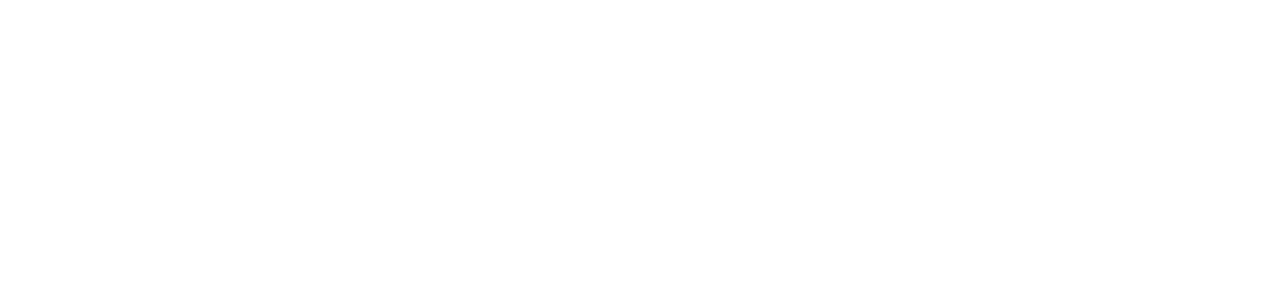
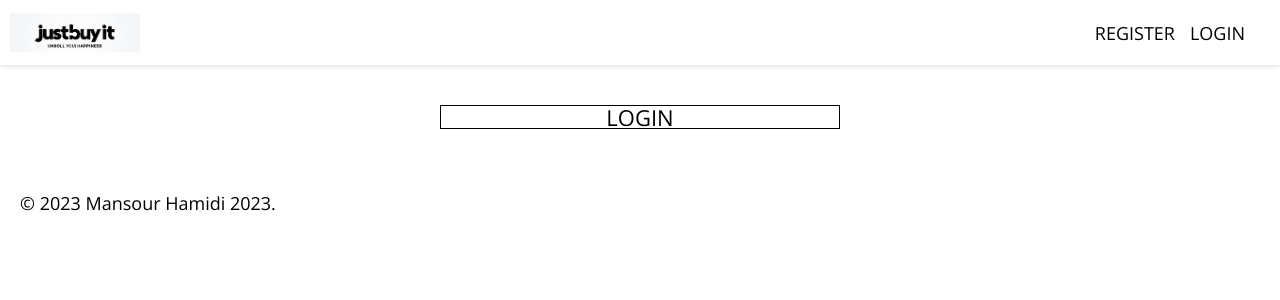
Before and after one commit to MansourHamidi94/eCommerce, a React (Create React App) app: page /login in a window 1280 px wide. Before the commit this address had no page. Shown: the top 300 px of the page. Built offline with nearby package versions, Linux system fonts and the light colour scheme.

Commit message:
login site started / firebase engaged

```diff
--- a/package.json
+++ b/package.json
@@ -6,6 +6,7 @@
     "@testing-library/jest-dom": "^5.17.0",
     "@testing-library/react": "^13.4.0",
     "@testing-library/user-event": "^13.5.0",
+    "firebase": "^10.5.2",
     "node-sass": "^7.0.3",
     "react": "^18.2.0",
     "react-dom": "^18.2.0",
--- a/src/App.js
+++ b/src/App.js
@@ -8,6 +8,7 @@
 // pages
 import Homepage from './pages/Homepage'
 import Registration from "./pages/Registration";
+import Login from './pages/Login';
 import './default.scss';
 
 function App() {
@@ -24,6 +25,11 @@
             <Registration />
           </MainLayout>
         } />
+        <Route path="/login" element={
+          <MainLayout>
+            <Login />
+          </MainLayout>
+        } />
       </Routes>
     </div>
   );
--- a/src/components/Header/index.js
+++ b/src/components/Header/index.js
@@ -23,6 +23,11 @@
                             Register
                             </Link>
                         </li>
+                        <li>
+                            <Link to ="/login">
+                            Login
+                            </Link>
+                        </li>
                     </ul>
                 </div>
             </div>
--- a/src/components/Header/styles.scss
+++ b/src/components/Header/styles.scss
@@ -36,7 +36,13 @@
                 padding: 0;
             }
             li {
+                display: inline-block;
                 list-style-type: none;
+                margin-right: 1.5rem;
+
+                &:last-child {
+                    margin-right: 0;
+                }
 
                 a {
                     font-size: 1.8 rem;
--- /dev/null
+++ b/src/components/SignIn/index.js
@@ -0,0 +1,18 @@
+import React from 'react';
+
+import './styles.scss';
+
+const SignIn = props => {
+    return (
+        <div className='signin'>
+            <div className='wrap'>
+                <h2>
+                    Login
+                </h2>
+            </div>
+
+        </div>
+    );
+}
+
+export default SignIn;
--- /dev/null
+++ b/src/components/SignIn/styles.scss
@@ -0,0 +1,24 @@
+.signin {
+    display: block;
+    width: 100;
+    max-width: 40.0rem;
+    margin: 4rem auto 6rem;
+    border: 1px solid black;
+
+    .wrap {
+        padding: 0 10px;
+
+    }
+
+    h2 {
+        font-size: 2.2rem;
+        line-height: 1;
+        font-weight: 400;
+        text-transform: uppercase;
+        text-align: center;
+        display: block;
+        width: 100%;
+        padding: 0;
+        margin: 0 auto;
+    }
+}
--- /dev/null
+++ b/src/firebase/utils.js
@@ -0,0 +1,5 @@
+import firebase from 'firebase/app';
+import 'firebase/firestore';
+import 'firebase/auth';
+
+import { firebaseConfig } from "./config";
--- /dev/null
+++ b/src/pages/Login/index.js
@@ -0,0 +1,11 @@
+import React from 'react';
+import SignIn from '../../components/SignIn';
+import './styles.scss';
+
+
+
+const Login = props => {
+    return < SignIn />
+}
+
+export default Login;
```
Also changed, not shown: src/firebase/config.js (added, +9 -0 lines), src/pages/Login/styles.scss (added), 1 other file (tests, documents, lock files or other folders).
